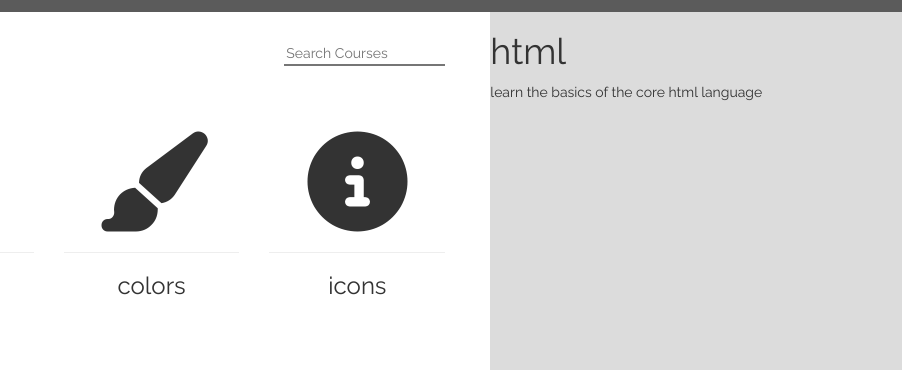
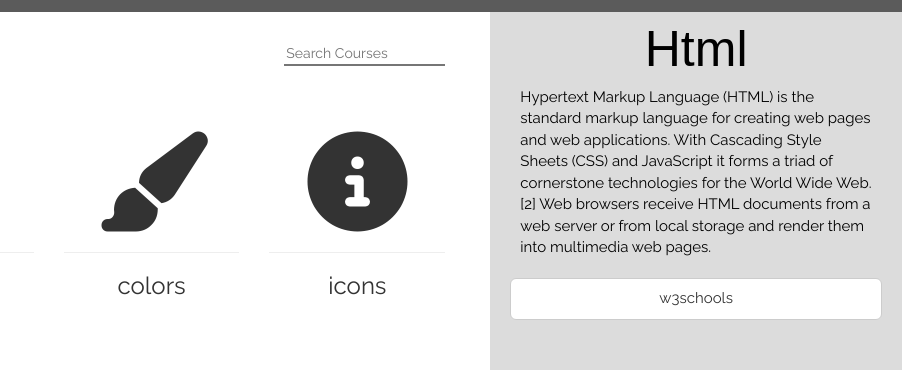
Before and after one commit to nathaljanijman/Trainee-Balr, a website: page pages/courses.html in a window 1280 px wide. Shown: the part 68-438 px from the top of the page, 378-1280 px from the left. Drawn offline with nearby package versions, Linux system fonts and the light colour scheme; a web font is replaced by a local one.

Commit message:
added courses to coursepage

```diff
--- a/pages/courses.html
+++ b/pages/courses.html
@@ -7,6 +7,7 @@
   <link rel="stylesheet" href="https://maxcdn.bootstrapcdn.com/bootstrap/3.3.7/css/bootstrap.min.css">
   <link href="https://fonts.googleapis.com/css?family=Raleway" rel="stylesheet">
   <link rel="stylesheet" href="https://cdn.rawgit.com/konpa/devicon/df6431e323547add1b4cf45992913f15286456d3/devicon.min.css">
+  <link href="https://fonts.googleapis.com/css?family=Damion" rel="stylesheet">
   <script src="https://use.fontawesome.com/6e3154f283.js"></script>
   <script src="https://ajax.googleapis.com/ajax/libs/jquery/3.2.1/jquery.min.js"></script>
   <script src="https://maxcdn.bootstrapcdn.com/bootstrap/3.3.7/js/bootstrap.min.js"></script>
@@ -56,7 +57,7 @@
   <div class="courses" ng-controller="coursesController">
     <div class="col-xs-8 courses-row">
       <h1>Courses</h1>
-      <input type="text" placeholder="Search Courses" ng-model="search" class="ng-valid ng-dirty coursesearch">
+      <input type="text" placeholder="Search Courses" ng-model="search.title" class="ng-valid ng-dirty coursesearch">
       <div class="col-xs-6 col-sm-3 outer-coursebox text-center" ng-repeat="course in courseprops | filter:search" ng-click="setActive(course)">
         <div class="coursebox">
           <i class={{course.image}}></i>
@@ -70,6 +71,8 @@
         <div class="coursedescription" ng-repeat="course in courseprops" ng-class="{active : activeCourse === course}">
           <h1>{{course.title}}</h1>
           <p>{{course.description}}</p>
+          <div class="courselink" ng-repeat="link in course.links">
+          <a href={{link.url}}  class="courselinkbutton btn btn-default btn-lg btn-block">{{link.title}}</a>
         </div>
       </div>
     </div>
--- a/styles/css/courses.less
+++ b/styles/css/courses.less
@@ -68,9 +68,42 @@
 
         .coursedescription {
           display: none;
+          padding: 0 2rem;
 
           &.active {
             display: block;
+          }
+
+          h1 {
+            margin: 1rem 0 0;
+            font-weight: 400;
+            font-family: "Damion", sans-serif;
+            text-align: center;
+            color: black;
+            text-transform: capitalize;
+            font-size: 50px;
+
+          }
+
+          p {
+            font-weight: 400;
+            font-size: 15px;
+            color: black;
+            margin: 1rem;
+          }
+
+          .courselinkbutton{
+            margin-top: 20px;
+            font-size: 15px;
+            transition: all 0.2s;
+
+            &:hover{
+              border: 1px black solid;
+              background-color: #333;
+              color: white;
+              opacity: .8;
+            }
+
           }
         }
       }
--- a/styles/main.js
+++ b/styles/main.js
@@ -31,12 +31,23 @@ courses.controller("coursesController", ['$scope', function($scope){
 
 $scope.courseprops = [
   {title:"html",
-  description:"learn the basics of the core html language",
-  image:"devicon-html5-plain"},
+  description:"Hypertext Markup Language (HTML) is the standard markup language for creating web pages and web applications. With Cascading Style Sheets (CSS) and JavaScript it forms a triad of cornerstone technologies for the World Wide Web.[2] Web browsers receive HTML documents from a web server or from local storage and render them into multimedia web pages.",
+  image:"devicon-html5-plain",
+  links: [
+    {title:"w3schools",
+    url:"https://www.w3schools.com/html/default.asp"}
+  ]},
 
   {title:"css",
   description:"learn all about styling",
-  image:"devicon-css3-plain"},
+  image:"devicon-css3-plain",
+  links: [
+    {title:"w3schools",
+    url:"https://www.w3schools.com/html/default.asp"},
+
+    {title:"w3schools",
+    url:"https://www.w3schools.com/html/default.asp"}
+  ]},
 
   {title:"colors",
   description:"test3",
```
Also changed, not shown: styles/css/trainee.css.
